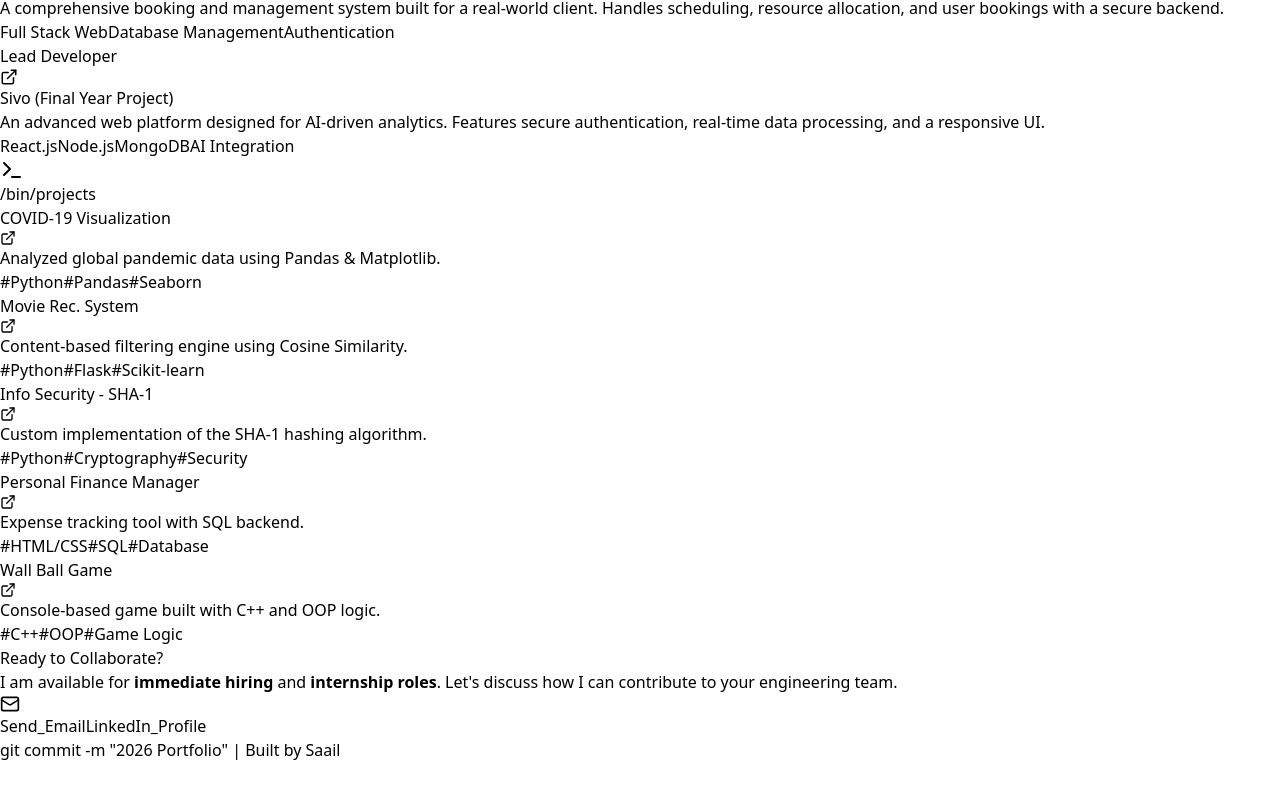
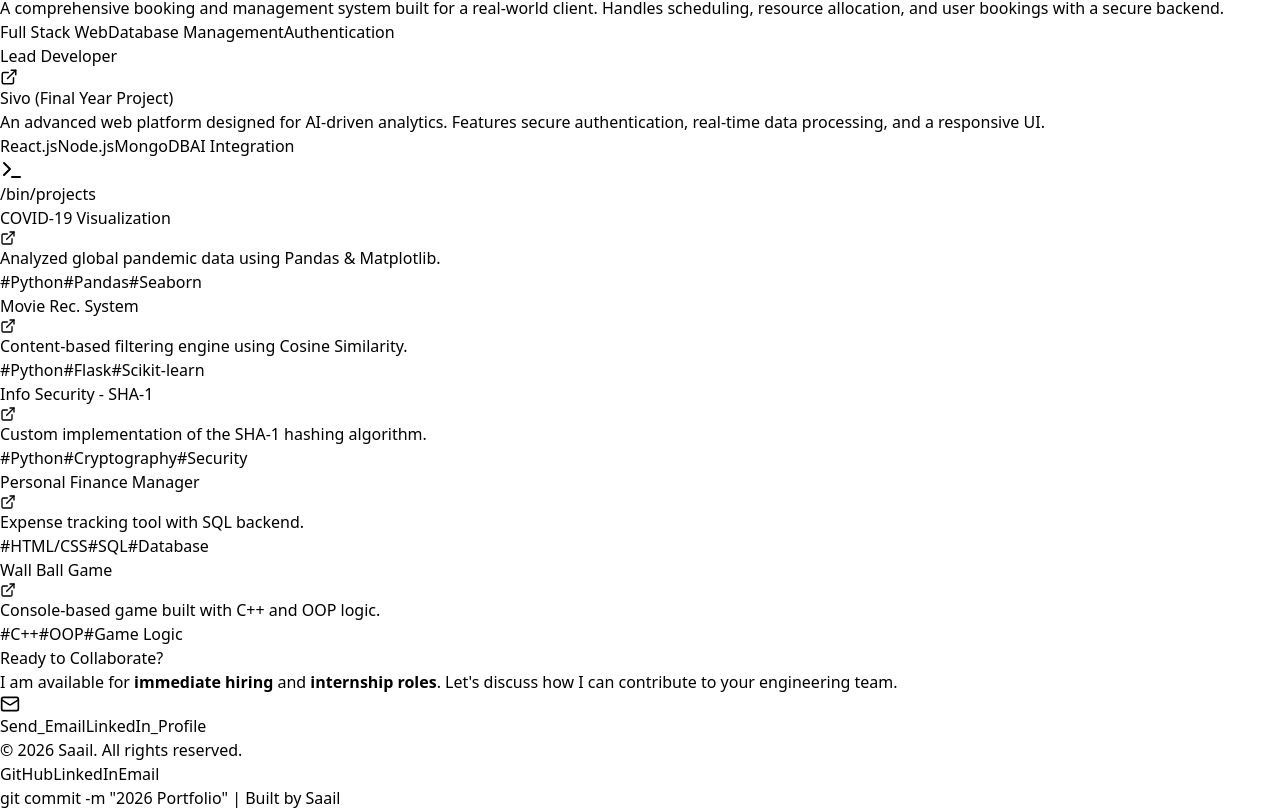
Before and after one commit to saail1/saail-portfolio, a React (Vite) app: page / in a window 1280 px wide. Shown: the part 1542-2352 px from the top of the page. Before the commit the page ends 2304 px from the top, so only its background shows below. Built offline with nearby package versions, Linux system fonts and the light colour scheme.

Commit message:
Added professional footer

```diff
--- a/src/App.jsx
+++ b/src/App.jsx
@@ -269,6 +269,20 @@ export default function App() {
               >
                 LinkedIn_Profile
               </a>
+              {/* Footer Section */}
+      <footer className="bg-black/50 backdrop-blur-md border-t border-white/10 mt-20 py-8">
+        <div className="container mx-auto px-6 text-center">
+          <p className="text-gray-400 font-mono text-sm">
+            © {new Date().getFullYear()} <span className="text-green-400 font-bold">Saail</span>.
+            All rights reserved.
+          </p>
+          <div className="flex justify-center gap-6 mt-4 opacity-70">
+            <a href="https://github.com/YOUR_GITHUB" className="hover:text-green-400 transition-colors text-sm">GitHub</a>
+            <a href="https://linkedin.com/in/YOUR_LINKEDIN" className="hover:text-green-400 transition-colors text-sm">LinkedIn</a>
+            <a href="mailto:YOUR_EMAIL@gmail.com" className="hover:text-green-400 transition-colors text-sm">Email</a>
+          </div>
+        </div>
+      </footer>
            </div>
         </section>
 
```
